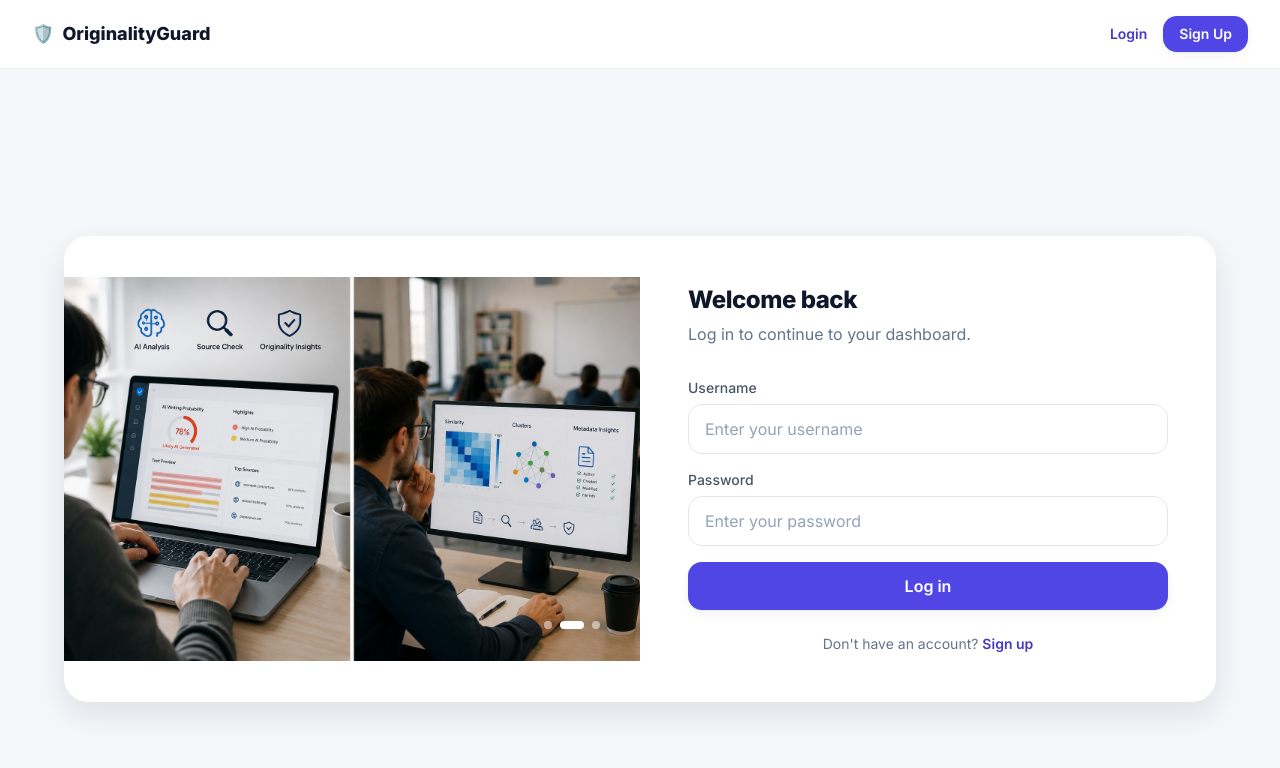
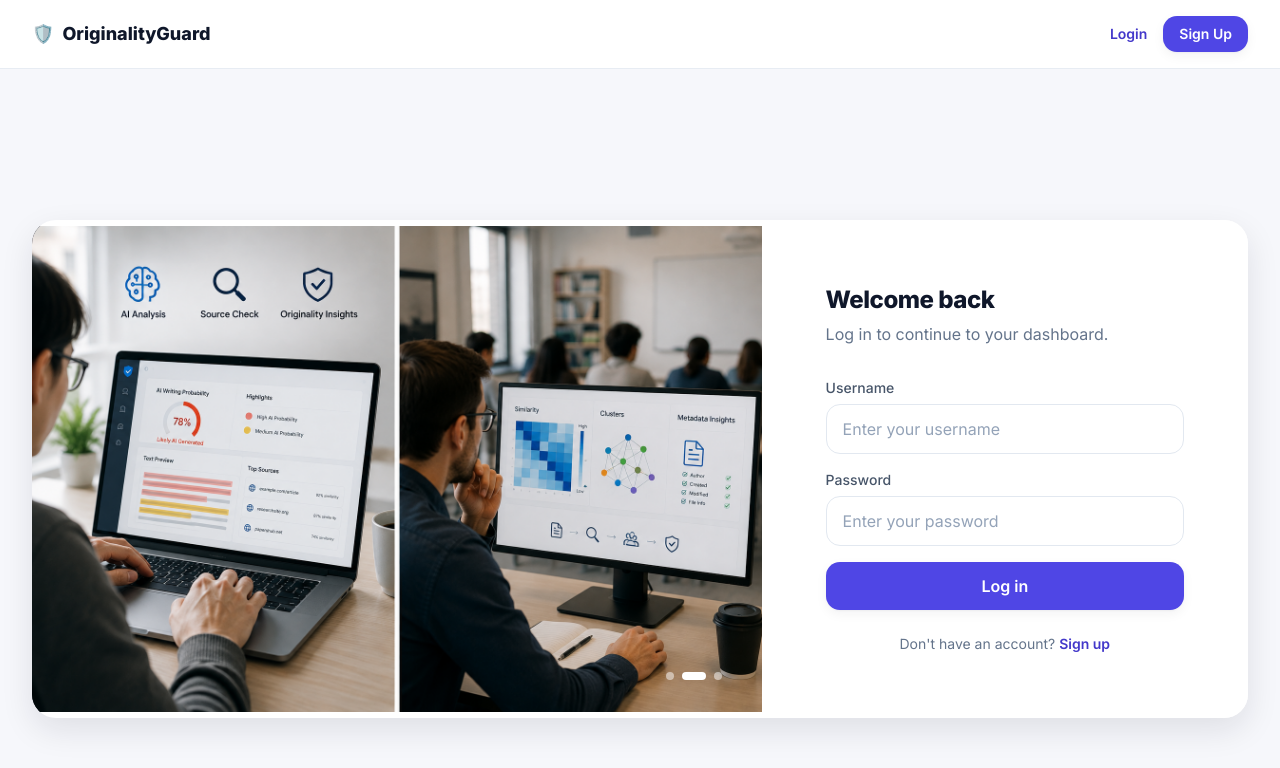
Before and after one commit to SudipDhungana03/Minor-Project-, a React (Vite) app in the folder frontend-react/: page /login in a window 1280 px wide. Shown: the top 768 px of the page. Built offline with nearby package versions, Linux system fonts and the light colour scheme.

Commit message:
style: enlarge and balance auth layout

```diff
--- a/frontend-react/src/components/AuthLayout.jsx
+++ b/frontend-react/src/components/AuthLayout.jsx
@@ -22,7 +22,7 @@ const AuthLayout = ({ title, subtitle, children }) => {
 
   return (
     <div className="min-h-[calc(100vh-4rem)] flex items-center justify-center px-4 py-10">
-      <div className="grid w-full max-w-6xl overflow-hidden rounded-3xl bg-white shadow-lift md:grid-cols-2">
+      <div className="grid w-full max-w-7xl overflow-hidden rounded-3xl bg-white shadow-lift md:grid-cols-[3fr_2fr]">
         <div className="relative hidden aspect-[3/2] w-full self-center overflow-hidden bg-slate-950 md:block">
           {slides.map((slide, index) => (
             <div
@@ -52,7 +52,7 @@ const AuthLayout = ({ title, subtitle, children }) => {
           </div>
         </div>
 
-        <div className="flex flex-col justify-center p-8 sm:p-12">
+        <div className="flex flex-col justify-center bg-white p-8 sm:p-12 lg:p-16">
           <div className="mb-6 flex items-center gap-2 text-lg font-extrabold text-ink md:hidden">
             <span>OriginalityGuard</span>
           </div>
```
